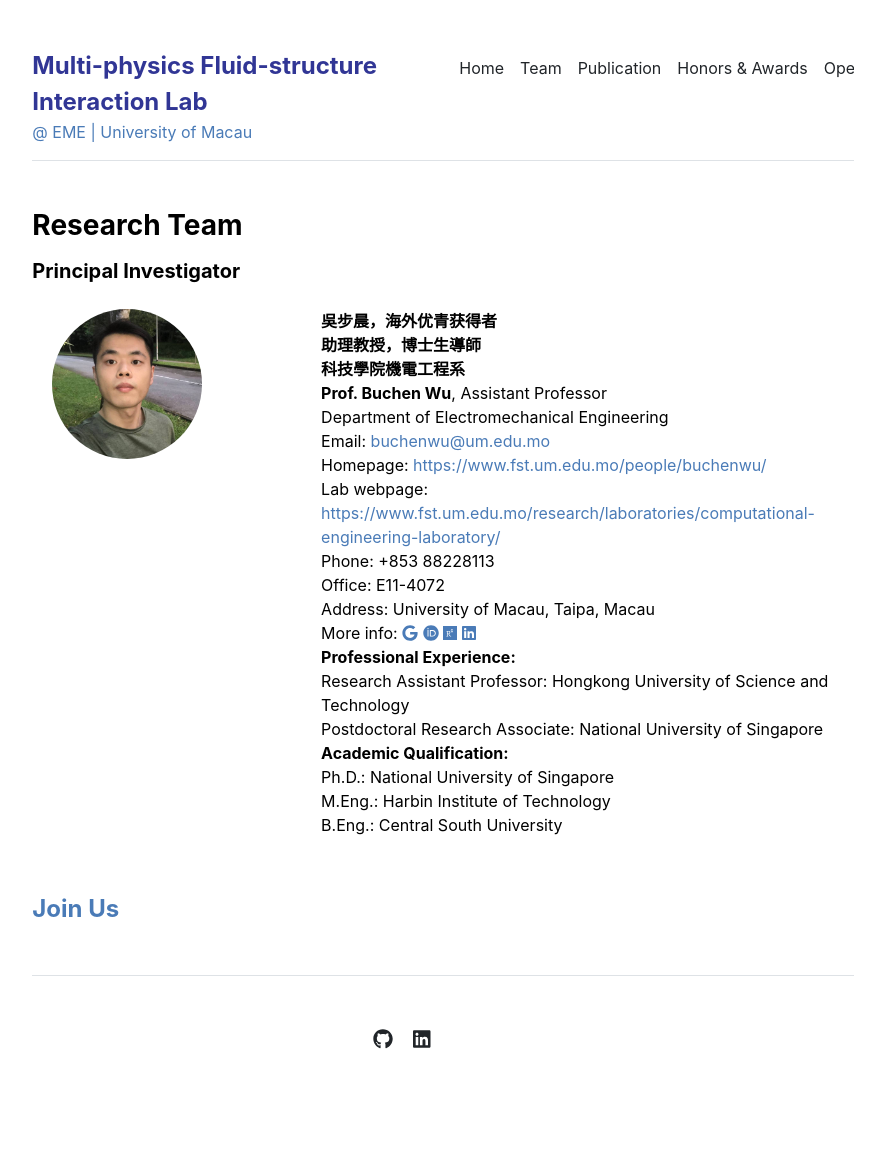
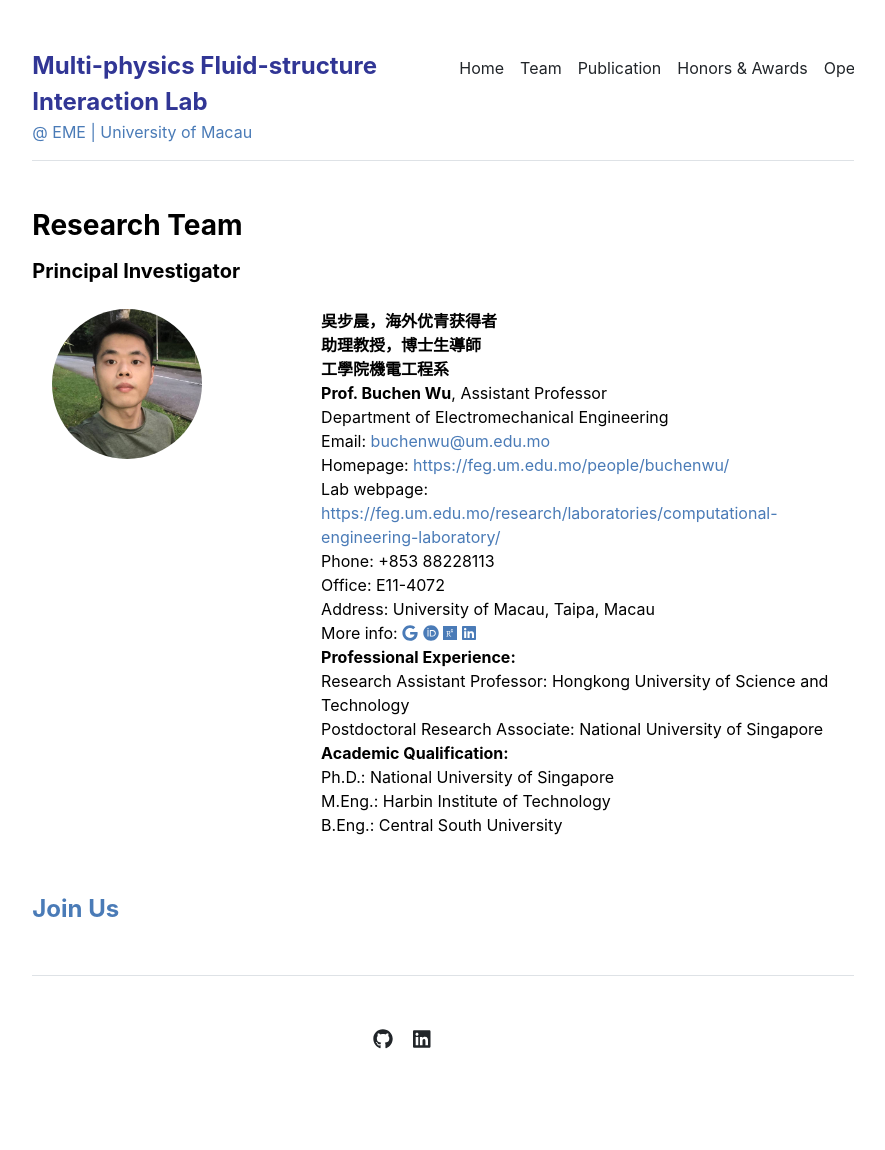
Before and after one commit to buchenwu/buchenwu.github.io, a Jekyll site: the page built from team.md, in a window 1280 px wide. Shown: the whole page, without its empty margins (197-1082 px from the left). Built offline with Jekyll 4.4.1, drawn with Linux system fonts in a browser that asks for light colours.

Commit message:
Update people.yml

```diff
--- a/_data/people.yml
+++ b/_data/people.yml
@@ -2,14 +2,14 @@ PI:
 - {name: 'Buchen Wu',
    chinese1: '吳步晨，海外优青获得者',
    chinese2: '助理教授，博士生導師',
-   chinese3: '科技學院機電工程系',
+   chinese3: '工學院機電工程系',
    title: 'Prof.',
    position: 'Assistant Professor',
    degree: 'PhD in Mechanical Engineering',
    phone: '+853 88228113',
    email: 'buchenwu@um.edu.mo',
-   homepage: 'https://www.fst.um.edu.mo/people/buchenwu/',
-   lab: 'https://www.fst.um.edu.mo/research/laboratories/computational-engineering-laboratory/',
+   homepage: 'https://feg.um.edu.mo/people/buchenwu/',
+   lab: 'https://feg.um.edu.mo/research/laboratories/computational-engineering-laboratory/',
    rap: 'Research Assistant Professor: Hongkong University of Science and Technology',
    postdoc: 'Postdoctoral Research Associate: National University of Singapore',
    phd: 'Ph.D.: National University of Singapore',
```
